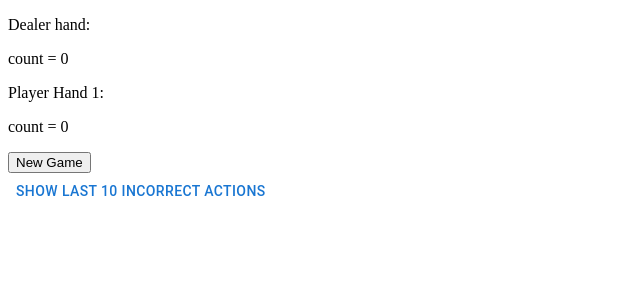
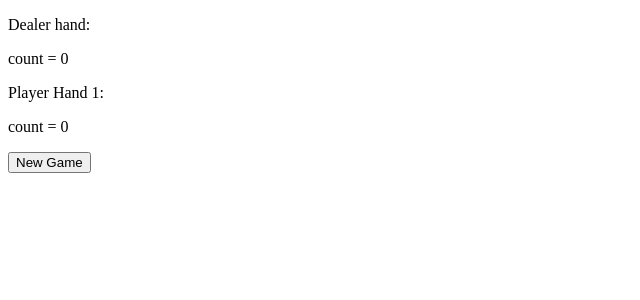
Before and after one commit to jcstlo/blackjack-trainer, a React (Vite) app in the folder frontend/blackjack_trainer_fe/: page / in a window 1280 px wide. Shown: the top 300 px of the page, without its empty margins (0-640 px from the left). Built offline with nearby package versions, Linux system fonts and the light colour scheme.

Commit message:
Minor improvement to incorrect decisions list UI

```diff
--- a/frontend/blackjack_trainer_fe/src/Actions.tsx
+++ b/frontend/blackjack_trainer_fe/src/Actions.tsx
@@ -88,7 +88,7 @@ function Actions(props: ActionProps) {
         if (decision.correct) {
             return;
         }
-        const s = `${decision.actionContext} - You should ${decision.correctDecision}`
+        const s = `${decision.playerDecision} on ${decision.actionContext} - You should ${decision.correctDecision}`
 
         const newIncorrectActions = [...props.incorrectActions];
         if (newIncorrectActions.length >= 10) {
--- a/frontend/blackjack_trainer_fe/src/IncorrectActionsVisual.tsx
+++ b/frontend/blackjack_trainer_fe/src/IncorrectActionsVisual.tsx
@@ -17,16 +17,18 @@ export function IncorrectActionsSidebar(props: IncorrectActionsProps) {
     })
 
     const drawerList = (
-        <Box sx={{ width: 325 }} role="presentation" onClick={toggleDrawer(false)}>
+        <Box sx={{ width: 350 }} role="presentation" onClick={toggleDrawer(false)}>
             <List>
                 {drawerListItems}
             </List>
         </Box>
     )
 
+    const toggleButton = <Button onClick={toggleDrawer(true)}>Show last 10 incorrect actions</Button>;
+
     return (
         <div className="flex justify-center mt-6">
-            <Button onClick={toggleDrawer(true)}>Show last 10 incorrect actions</Button>
+            { props.incorrectActions.length > 0 ? toggleButton : "" }
             <Drawer open={open} onClose={toggleDrawer(false)}>
                 {drawerList}
             </Drawer>
```
